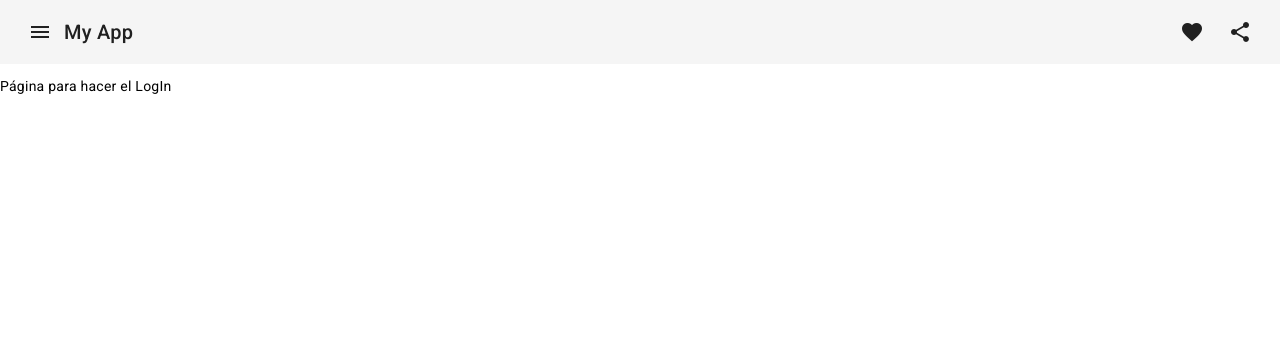
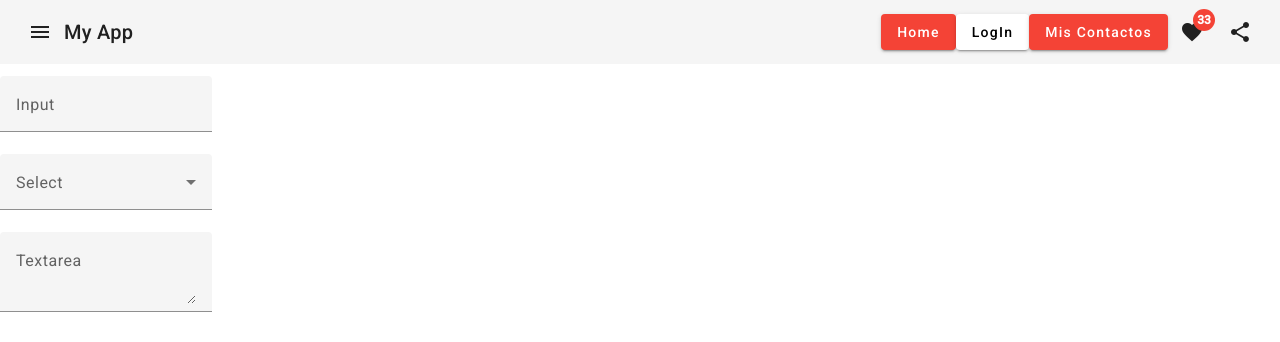
Before and after one commit to eloypgweb/eloy-cursoOpenBootcamp, an Angular app: page /login in a window 1280 px wide. Shown: the top 342 px of the page. Built offline with nearby package versions, Linux system fonts and the light colour scheme.

Commit message:
PrimerosPasos v1.0.2

```diff
--- a/src/app/componentes/toolbar/toolbar.component.html
+++ b/src/app/componentes/toolbar/toolbar.component.html
@@ -5,9 +5,13 @@
       </button>
       <span>My App</span>
       <span class="example-spacer"></span>
+      <button (click)="navegarParaHome()" mat-raised-button color="warn">Home</button>
+      <a mat-raised-button routerLink="/login" >LogIn</a>
+      <button (click)="navegarParaContacts()" mat-raised-button color="warn">Mis Contactos</button>
       <button mat-icon-button class="example-icon favorite-icon" aria-label="Example icon-button with heart icon">
-        <mat-icon>favorite</mat-icon>
+        <mat-icon matBadge="33" matBadgeColor="warn">favorite</mat-icon>
       </button>
+
       <button mat-icon-button class="example-icon" aria-label="Example icon-button with share icon">
         <mat-icon>share</mat-icon>
       </button>
--- a/src/app/componentes/toolbar/toolbar.component.scss
+++ b/src/app/componentes/toolbar/toolbar.component.scss
@@ -1,3 +1,39 @@
 .example-spacer {
     flex: 1 1 auto;
 }
+
+section {
+    display: table;
+}
+
+.example-label {
+    display: table-cell;
+    font-size: 14px;
+    margin-left: 8px;
+    min-width: 120px;
+}
+
+.example-button-row {
+    display: table-cell;
+    max-width: 600px;
+}
+
+.example-button-row .mat-mdc-button-base {
+    margin: 8px 8px 8px 0;
+}
+
+.example-flex-container {
+    display: flex;
+    justify-content: space-between;
+    flex-wrap: wrap;
+}
+
+.example-button-container {
+    display: flex;
+    justify-content: center;
+    width: 120px;
+}
+
+.demo-section + .demo-section {
+    margin-top: 16px;
+}
--- a/src/app/componentes/toolbar/toolbar.component.ts
+++ b/src/app/componentes/toolbar/toolbar.component.ts
@@ -2,14 +2,31 @@ import { Component } from '@angular/core';
 import {MatIconModule} from '@angular/material/icon';
 import {MatButtonModule} from '@angular/material/button';
 import {MatToolbarModule} from '@angular/material/toolbar';
+import { MatDividerModule } from '@angular/material/divider';
+import {MatBadgeModule} from '@angular/material/badge';
+import { RouterLink } from '@angular/router';
+import { Router } from '@angular/router';
 
 @Component({
   selector: 'app-toolbar',
   standalone: true,
-  imports: [MatToolbarModule, MatButtonModule, MatIconModule],
+  imports: [MatToolbarModule, MatButtonModule, MatIconModule, MatDividerModule, MatBadgeModule, RouterLink],
   templateUrl: './toolbar.component.html',
   styleUrl: './toolbar.component.scss'
 })
 export class ToolbarComponent {
 
+  constructor(private router: Router) { }
+
+  ngOnInit(): void {
+    console.log('ToolbarComponent initialized');
+  }
+
+  navegarParaContacts(): void {
+    this.router.navigate(['contacts']);
+  }
+  navegarParaHome(): void {
+    this.router.navigate(['/']);
+  }
+
 }
--- a/src/app/pages/contacts-page/contacts-page.component.html
+++ b/src/app/pages/contacts-page/contacts-page.component.html
@@ -3,6 +3,6 @@
 <!-- Listar los contactos desde mi interface/component.ts -->
 <div *ngFor="let contacto of listaContactos; let i=index">
 <div routerLink="{{contacto.id}}">
-    <h5>{{contacto.nombre}} </h5>
+    <h3>{{contacto.nombre}} </h3>
 </div>
 </div>
--- a/src/app/pages/home-page/home-page.component.html
+++ b/src/app/pages/home-page/home-page.component.html
@@ -1,4 +1,3 @@
 <div class="example-button-row">
-    <a mat-raised-button routerLink="/login" >LogIn</a>
-    <button (click)="navegarParaContacts()" mat-raised-button color="warn">Mis Contactos</button>
+    <img src="https://i.pinimg.com/originals/9d/9f/7c/9d9f7c9155df5374aa88b91aa7234b38.png" alt="up" style="width: 100%; height: auto; display: block; margin: 0 auto;">
 </div>
--- a/src/app/pages/login-page/login-page.component.html
+++ b/src/app/pages/login-page/login-page.component.html
@@ -1 +1,15 @@
-<p>Página para hacer el LogIn</p>
+<mat-form-field>
+    <mat-label>Input</mat-label>
+    <input matInput>
+  </mat-form-field>
+  <mat-form-field>
+    <mat-label>Select</mat-label>
+    <mat-select>
+      <mat-option value="one">First option</mat-option>
+      <mat-option value="two">Second option</mat-option>
+    </mat-select>
+  </mat-form-field>
+  <mat-form-field>
+    <mat-label>Textarea</mat-label>
+    <textarea matInput></textarea>
+</mat-form-field>
--- a/src/app/pages/login-page/login-page.component.scss
+++ b/src/app/pages/login-page/login-page.component.scss
@@ -0,0 +1,5 @@
+:host {
+    display: flex;
+    flex-direction: column;
+    align-items: flex-start;
+  }
--- a/src/app/pages/login-page/login-page.component.ts
+++ b/src/app/pages/login-page/login-page.component.ts
@@ -1,9 +1,12 @@
 import { Component } from '@angular/core';
+import {MatSelectModule} from '@angular/material/select';
+import {MatInputModule} from '@angular/material/input';
+import {MatFormFieldModule} from '@angular/material/form-field';
 
 @Component({
   selector: 'app-login-page',
   standalone: true,
-  imports: [],
+  imports: [MatFormFieldModule, MatInputModule, MatSelectModule],
   templateUrl: './login-page.component.html',
   styleUrl: './login-page.component.scss'
 })
--- a/src/styles.scss
+++ b/src/styles.scss
@@ -1,4 +1,5 @@
 /* You can add global styles to this file, and also import other style files */
+@import "@angular/material/prebuilt-themes/indigo-pink.css";
 
 html, body { height: 100%; }
 body { margin: 0; font-family: Roboto, "Helvetica Neue", sans-serif; }
```
